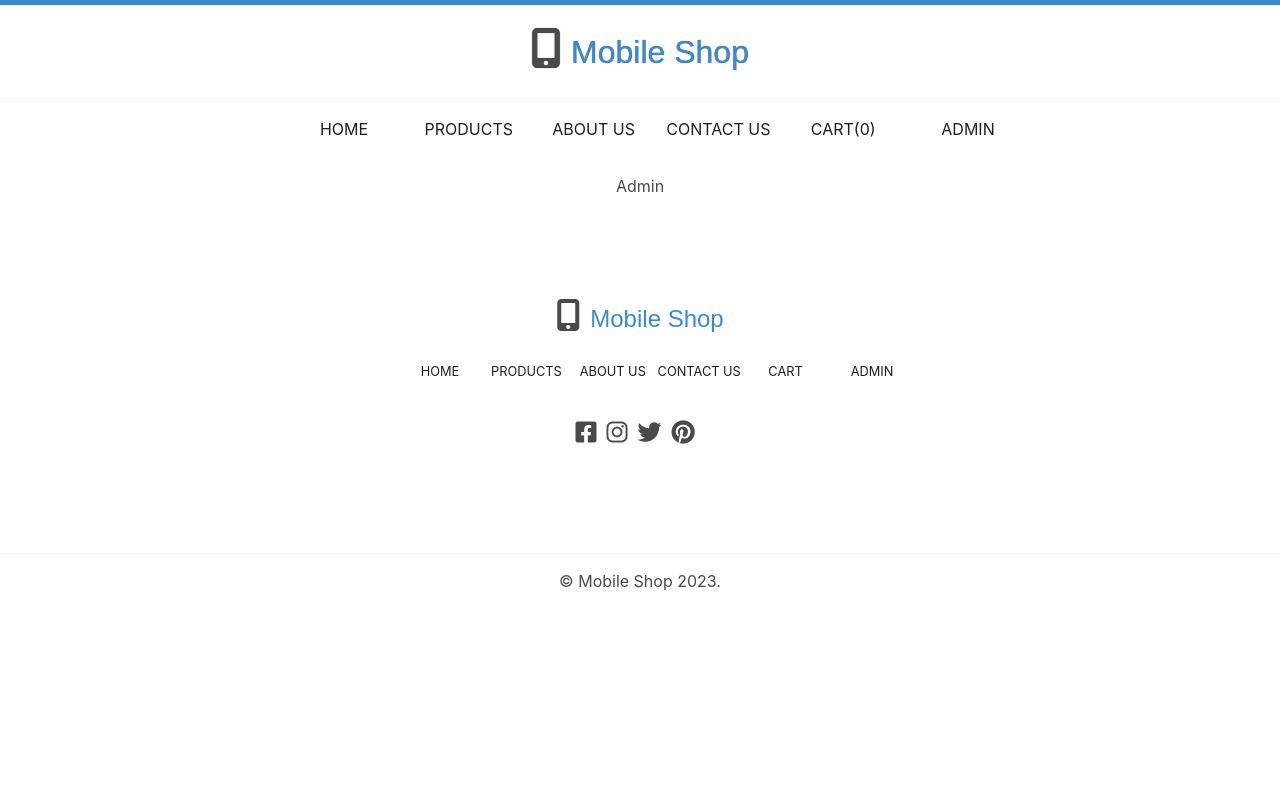
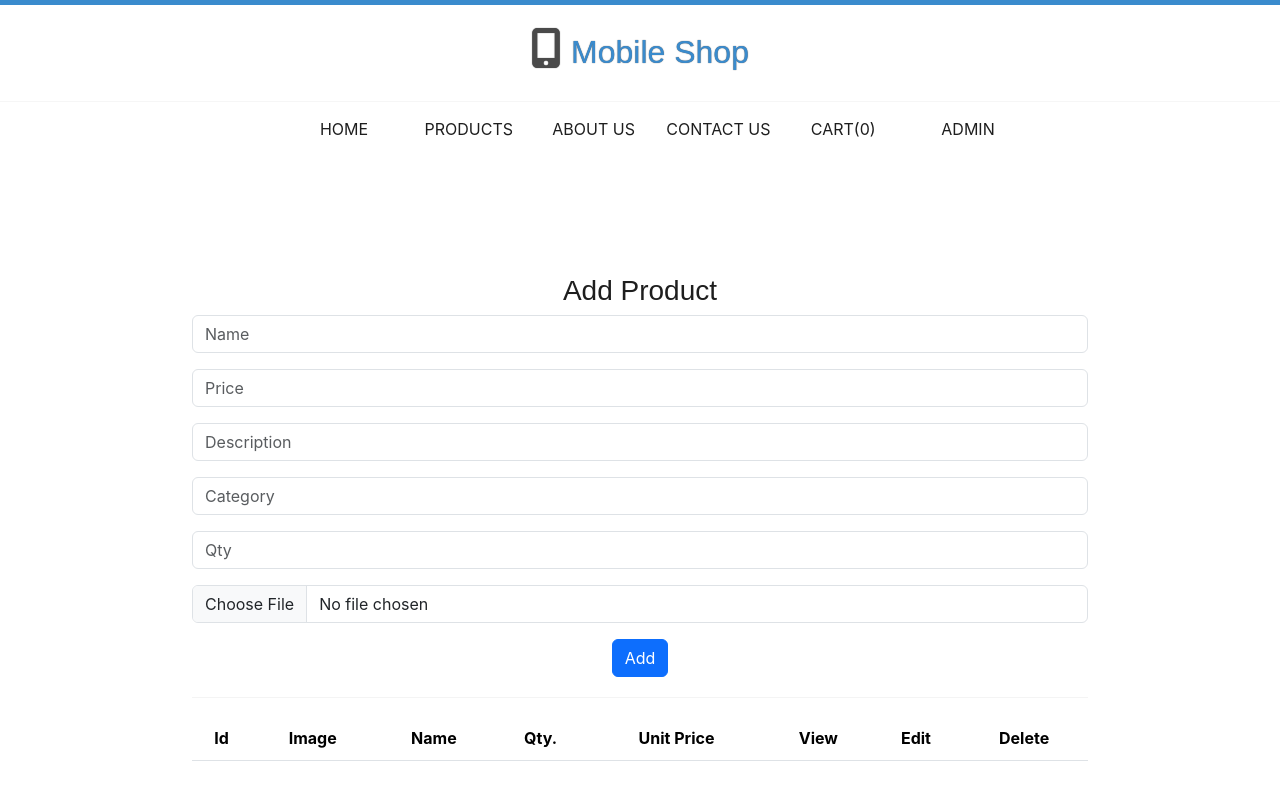
Before and after one commit to dule88/Mobile-App, a React (Create React App) app: page /admin in a window 1280 px wide. Shown: the top 800 px of the page. Built offline with nearby package versions, Linux system fonts and the light colour scheme; a web font is replaced by a local one.

Commit message:
Layout added for the Admin page

```diff
--- a/src/pages/Admin.js
+++ b/src/pages/Admin.js
@@ -1,8 +1,110 @@
-import React from 'react'
+import React, { useContext, useState } from 'react';
+import {useNavigate} from 'react-router-dom';
+
+import ProductsContext from '../contexts/ProductsContext';
 
 const Admin = () => {
+
+  const {products, setProducts} = useContext(ProductsContext);
+
+  const [editMode, setEditMode] = useState({mode: false, id: null});
+
+  const [name, setName] = useState('');
+  const [price, setPrice] = useState('');
+  const [desc, setDesc] = useState('');
+  const [category, setCategory] = useState('');
+  const [qty, setQty] = useState('');
+  const [img, setImg] = useState('');
+
+  const navigate = useNavigate();
+
   return (
-    <div>Admin</div>
+    <div className='container'>
+    {editMode.mode
+      ?
+      <>
+        <h3>Edit Product</h3>
+        <form>
+          <div className="mb-3">
+            <input type="text" name='name' className='form-control' value={name} onChange={(event) => setName(event.target.value)} placeholder='Name' />
+          </div>
+          <div className="mb-3">
+            <input type="number" name='price' className='form-control' value={price} onChange={(event) => setPrice(event.target.value)} placeholder='Price' />
+          </div>
+          <div className="mb-3">
+            <input type="text" name='desc' className='form-control' value={desc} onChange={(event) => setDesc(event.target.value)} placeholder='Description' />
+          </div>
+          <div className="mb-3">
+            <input type="text" name='category' className='form-control' value={category} onChange={(event) => setCategory(event.target.value)} placeholder='Category' />
+          </div>
+          <div className="mb-3">
+            <input type="text" name='qty' className='form-control' value={qty} onChange={(event) => setQty(event.target.value)} placeholder='Qty' />
+          </div>
+          <input type="submit" value='Edit' className='btn btn-warning' />
+        </form>
+        <button className='btn btn-danger' >Cancel</button>
+      </>
+      :
+      <>
+        <h3>Add Product</h3>
+        <form action='http://localhost:3000/add' encType='multipart/form-data' method='post'>
+          <div className="mb-3">
+            <input type="text" name='name' className='form-control' value={name} onChange={(event) => setName(event.target.value)} placeholder='Name' />
+          </div>
+          <div className="mb-3">
+            <input type="number" name='price' className='form-control' value={price} onChange={(event) => setPrice(event.target.value)} placeholder='Price' />
+          </div>
+          <div className="mb-3">
+            <input type="text" name='desc' className='form-control' value={desc} onChange={(event) => setDesc(event.target.value)} placeholder='Description' />
+          </div>
+          <div className="mb-3">
+            <input type="text" name='category' className='form-control' value={category} onChange={(event) => setCategory(event.target.value)} placeholder='Category' />
+          </div>
+          <div className="mb-3">
+            <input type="text" name='qty' className='form-control' value={qty} onChange={(event) => setQty(event.target.value)} placeholder='Qty' />
+          </div>
+          <div className="mb-3">
+            <input type="file" name='img' className='form-control' value={img} onChange={(event) => setImg(event.target.value)} placeholder='Image' />
+          </div>
+          <input type="submit" value='Add' className='btn btn-primary' />
+        </form>
+      </>
+    }
+
+
+    <hr />
+
+    <table className='table table-striped'>
+      <thead>
+        <tr>
+          <th scope="col">Id</th>
+          <th scope="col">Image</th>
+          <th scope="col">Name</th>
+          <th scope="col">Qty.</th>
+          <th scope="col">Unit Price</th>
+          <th scope="col">View</th>
+          <th scope="col">Edit</th>
+          <th scope="col">Delete</th>
+        </tr>
+      </thead>
+      <tbody>
+        {products.map((item, idx) => {
+          return (
+            <tr>
+              <th scope="row">{item.id}</th>
+              <td className='py-3'><img src={`http://localhost:3000/${item.img}`} alt="Photo" height="50px" /></td>
+              <td className='py-3'>{item.name}</td>
+              <td className='py-3'>{item.qty}</td>
+              <td className='py-3'>${item.price}</td>
+              <td className='py-3'><button class="btn btn-info my-auto" onClick={() => navigate(`/single/${item.id}`)}>View</button></td>
+              <td className='py-3'><button class="btn btn-warning my-auto" >Edit</button></td>
+              <td className='py-3'><button class="btn btn-danger my-auto" >Delete</button></td>
+            </tr>
+          );
+        })}
+      </tbody>
+    </table>
+  </div>
   )
 }
 
--- a/src/pages/Cart.js
+++ b/src/pages/Cart.js
@@ -46,8 +46,8 @@ const Cart = () => {
               {cart.map((item, idx) => {
                 return (
                   <tr >
+                    <th className='py-3'>{item.id}</th>
                     <td className='py-3'><img src={`http://localhost:3000/${item.img}`} alt="Photo" height="50px" /></td>
-                    <th className='py-3'>{item.id}</th>
                     <td className='py-3'>{item.name}</td>
                     <td className='py-3'>${item.price}</td>
                     <td className='py-3'>{item.qty}</td>
```
